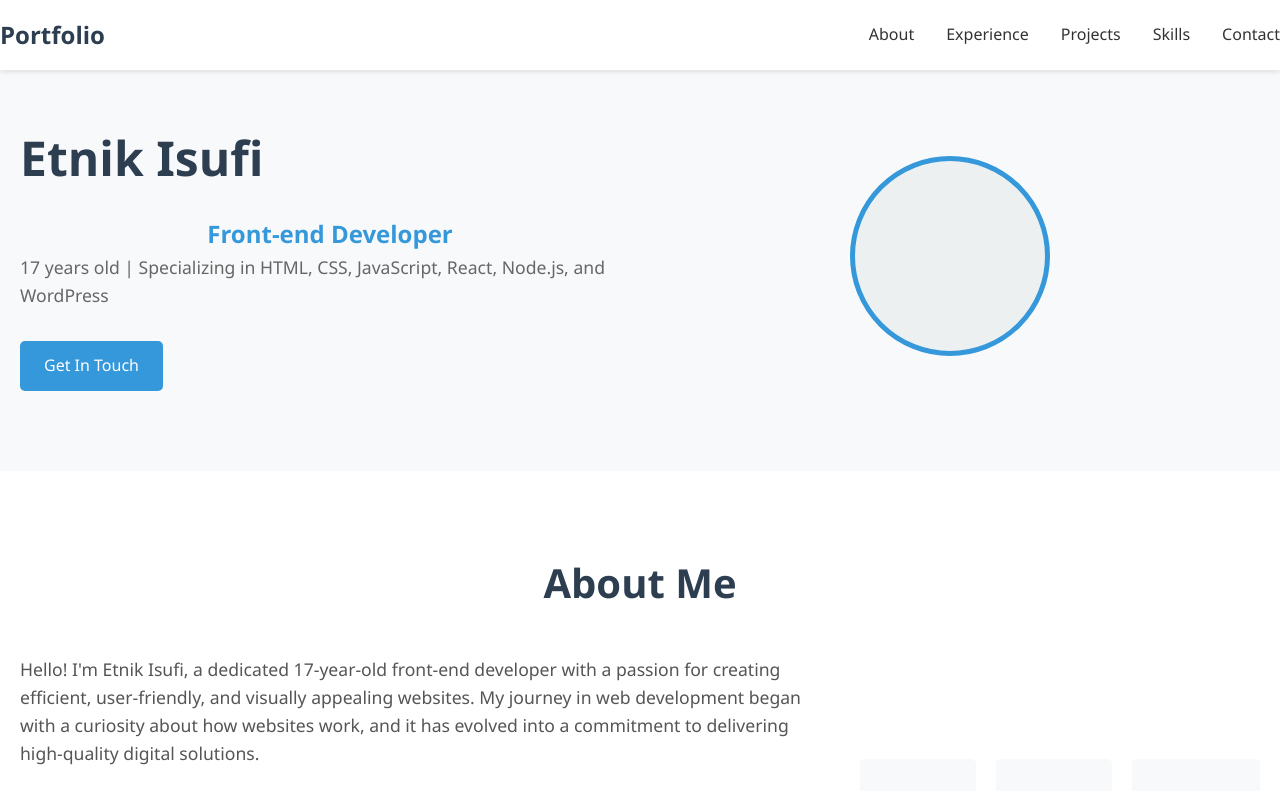
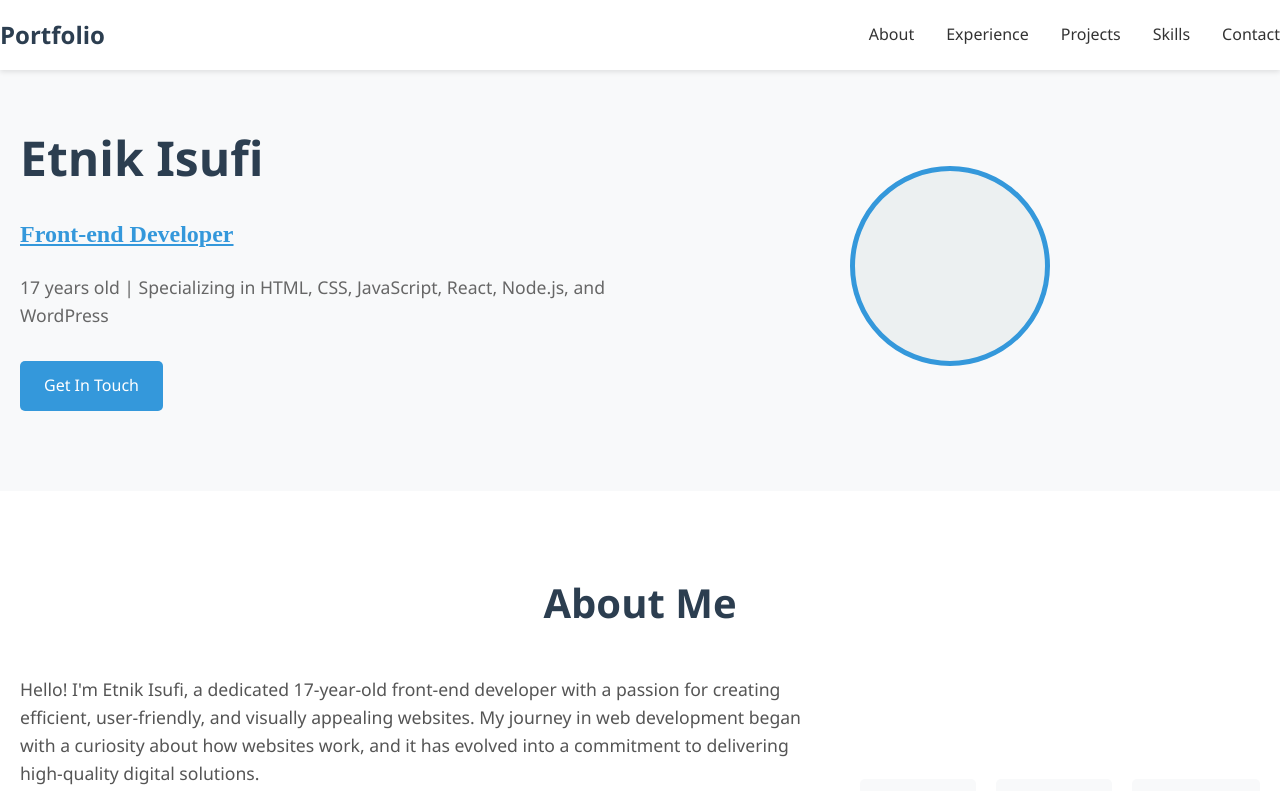
Before and after one commit to Etn1k/Portfolio, a React (Create React App) app: page / in a window 1280 px wide. Shown: the top 791 px of the page. Built offline with nearby package versions, Linux system fonts and the light colour scheme.

Commit message:
style hero h2

```diff
--- a/src/App.css
+++ b/src/App.css
@@ -85,6 +85,13 @@ body {
   display: inline-block;
   vertical-align: middle;
   margin: 0;
+}
+
+.hero-content h2{
+   margin-bottom: 20px;
+    text-align: left;
+    font-family: serif;
+    text-decoration: underline;
 }
 
 .hero h1 {
```
